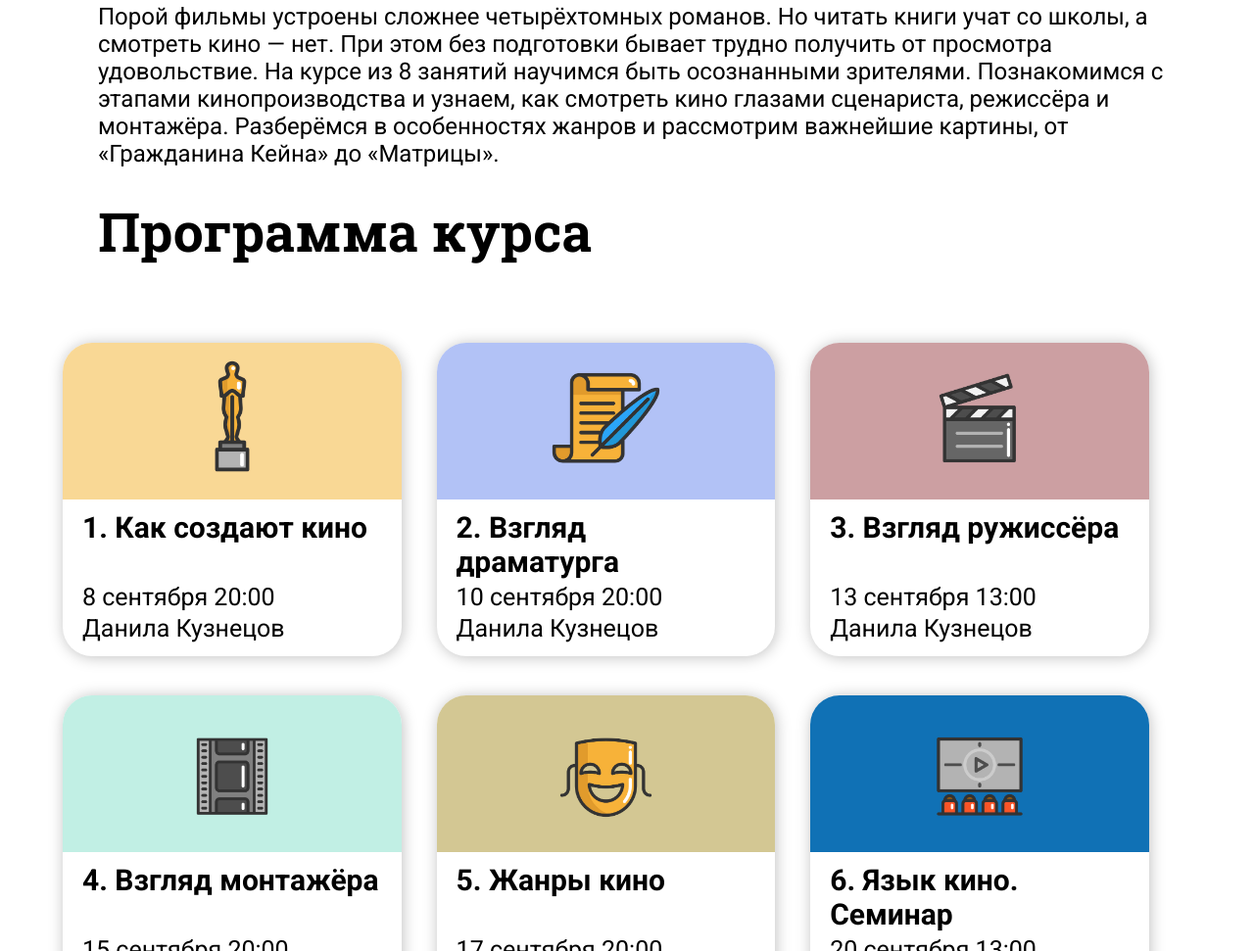
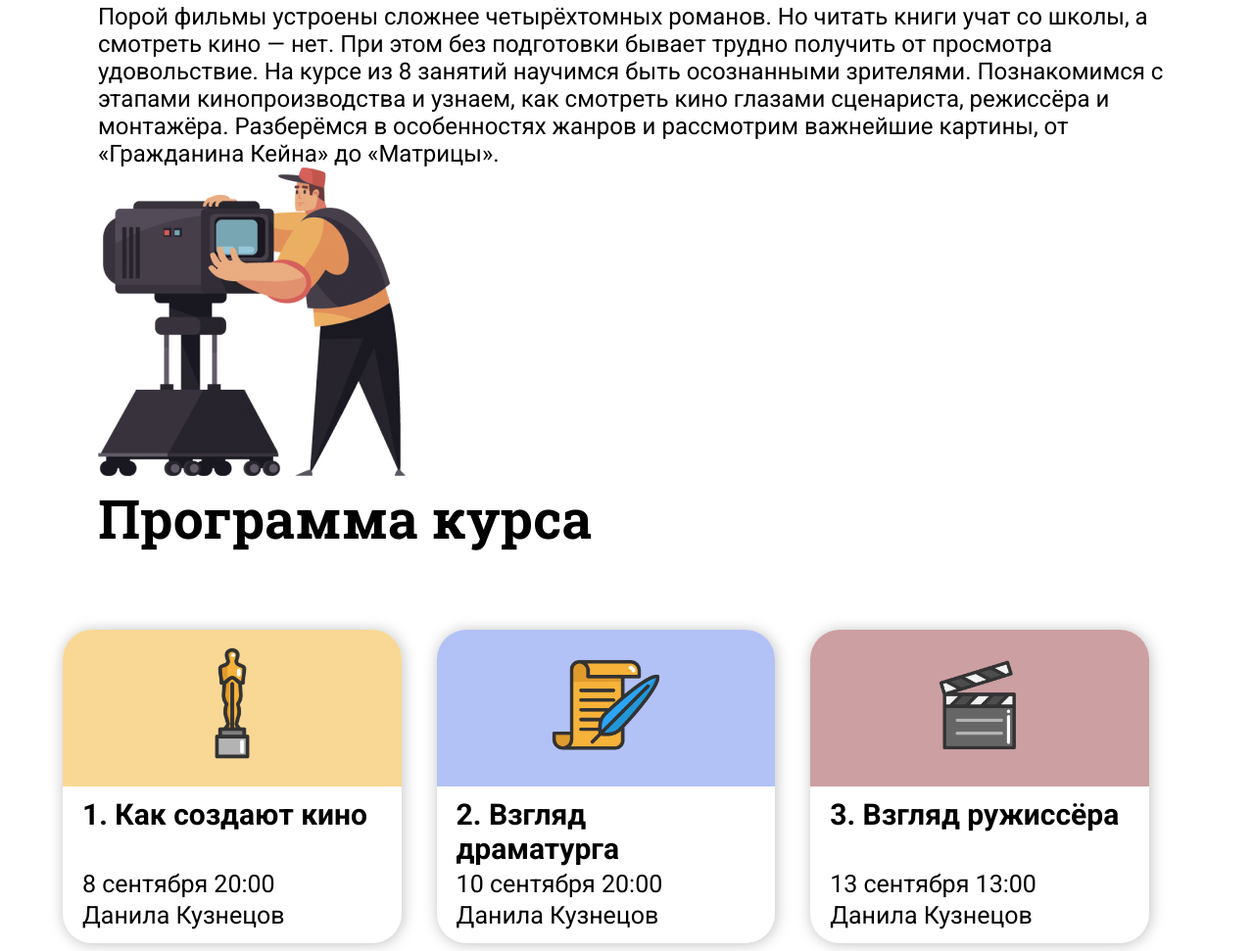
Before and after one commit to dimon1ion/WEBSITE-LAYOUT-GROUP-PROJECT-DOM, a plain HTML site: page index.html in a window 1280 px wide. Shown: the part 1141-2112 px from the top of the page at 98% size. Drawn offline with Linux system fonts and the light colour scheme.

Commit message:
fix(about course): :bug: image src

```diff
--- a/index.html
+++ b/index.html
@@ -57,7 +57,7 @@
             <div class="text_about_course">Порой фильмы устроены сложнее четырёхтомных романов. Но читать книги учат со школы, а смотреть кино — нет. При этом без подготовки бывает трудно получить от просмотра удовольствие. На курсе из 8 занятий научимся быть осознанными зрителями.
                 Познакомимся с этапами кинопроизводства и узнаем, как смотреть кино глазами сценариста, режиссёра и монтажёра. Разберёмся в особенностях жанров и рассмотрим важнейшие картины, от «Гражданина Кейна» до «Матрицы».
             </div>
-            <img src="about_course.png" alt="">
+            <img src="images/about_course.png" alt="">
         </section>
         <section class="format">
 
```
